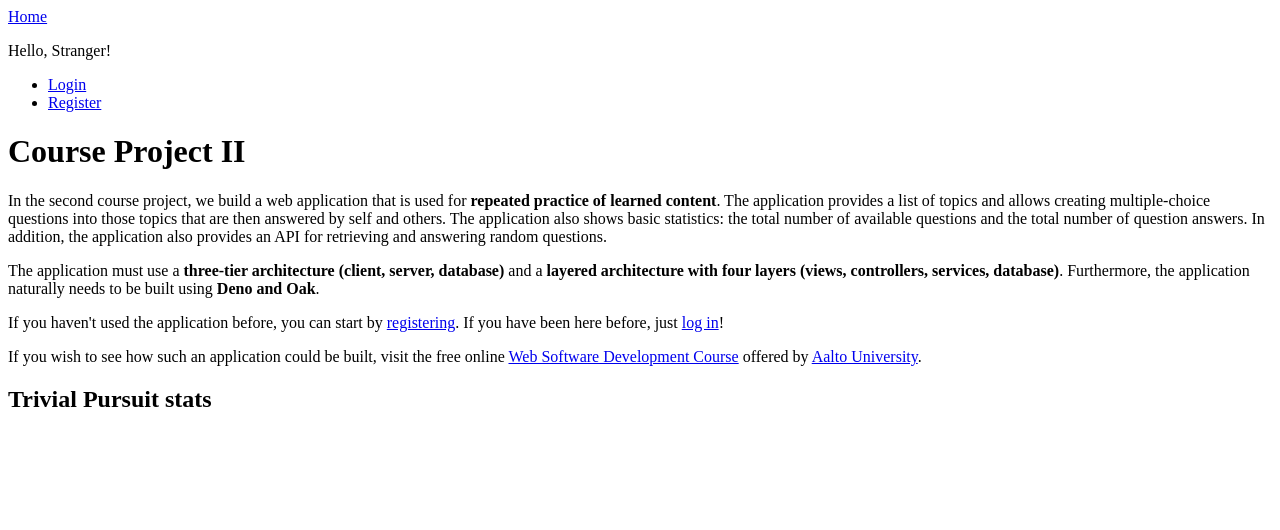
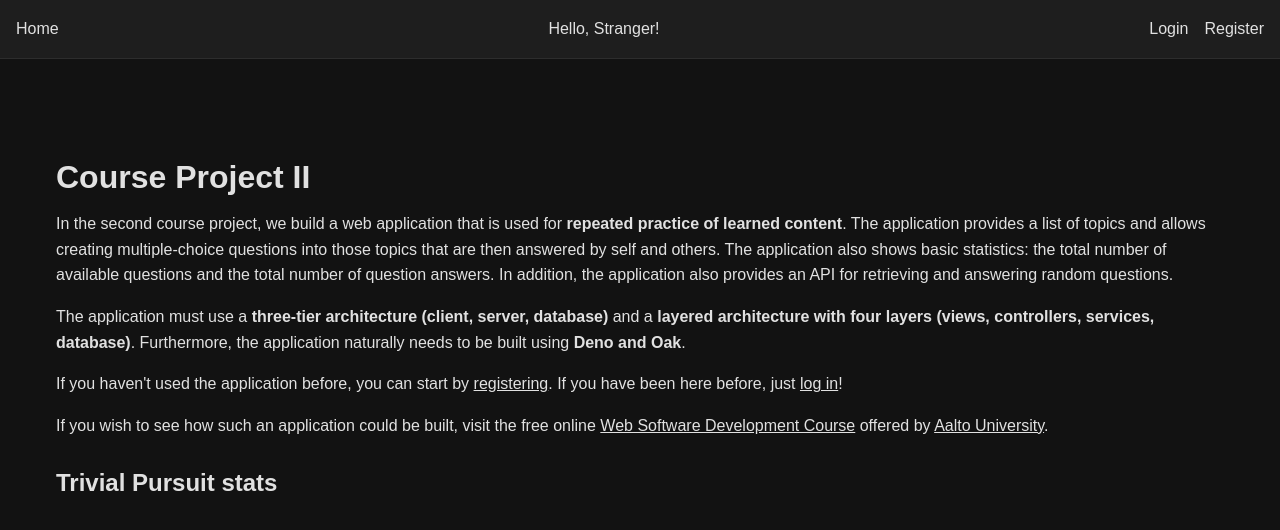
Before and after one commit to BaheYaich/Aalto-fullstack-course-project-ii-deployment, a SvelteKit app in the folder drill-and-practice/frontend/: page / in a window 1280 px wide. Shown: the top 530 px of the page. Built offline with nearby package versions, Linux system fonts and the light colour scheme; no server answers.

Commit message:
Chapter-35: Adding a CSS baseline before introducing Tailwind

```diff
--- a/drill-and-practice/frontend/src/app.html
+++ b/drill-and-practice/frontend/src/app.html
@@ -3,10 +3,13 @@
 	<head>
 		<meta charset="utf-8" />
 		<link rel="icon" href="%sveltekit.assets%/favicon.png" />
+		<link rel="stylesheet" href="%sveltekit.assets%/styles.css" />
 		<meta name="viewport" content="width=device-width, initial-scale=1" />
 		%sveltekit.head%
 	</head>
 	<body data-sveltekit-preload-data="hover">
-		<div style="display: contents">%sveltekit.body%</div>
+		<div style="display: contents">
+			%sveltekit.body%
+		  </div>
 	</body>
 </html>
--- a/drill-and-practice/frontend/src/lib/components/authenticated/Navbar.svelte
+++ b/drill-and-practice/frontend/src/lib/components/authenticated/Navbar.svelte
@@ -13,7 +13,7 @@
       <li>
         <!-- Logout form using POST method -->
         <form method="POST" action="/auth/logout">
-          <input type="submit" value="Logout" />
+          <button class="button" type="submit">Logout</button>
         </form>
       </li>
     </ul>
@@ -25,3 +25,36 @@
     </ul>
   {/if}
 </nav>
+
+<style>
+  nav {
+    display: flex;
+    justify-content: space-between;
+    align-items: center;
+    padding: 1rem;
+    background-color: var(--bg-secondary);
+    border-bottom: 1px solid var(--bg-tertiary);
+    width: 100%;
+    position: sticky;
+    top: 0;
+    z-index: 100;
+
+    p {
+      margin: 0;
+    }
+
+    a {
+      color: var(--text-primary);
+      text-decoration: none;
+    }
+
+    ul {
+      display: flex;
+      align-items: center;
+      gap: 1rem;
+      list-style: none;
+      margin: 0;
+      padding: 0;
+    }
+  }
+</style>
--- /dev/null
+++ b/drill-and-practice/frontend/src/lib/types.ts
@@ -0,0 +1,34 @@
+export interface User {
+    id: number;
+    email: string;
+    admin: boolean;
+    password?: string; // Optional since we might not always want to expose this
+    session_token?: string; // Optional since it's session-specific
+}
+
+export interface Topic {
+    id: number;
+    user_id: number;
+    name: string;
+}
+
+export interface Question {
+    id: number;
+    user_id: number;
+    topic_id: number;
+    question_text: string;
+}
+
+export interface QuestionAnswerOption {
+    id: number;
+    question_id: number;
+    option_text: string;
+    is_correct: boolean;
+}
+
+export interface QuestionAnswer {
+    id: number;
+    user_id: number;
+    question_id: number;
+    question_answer_option_id: number;
+}
--- a/drill-and-practice/frontend/src/routes/+layout.server.ts
+++ b/drill-and-practice/frontend/src/routes/+layout.server.ts
@@ -1,4 +1,10 @@
-export async function load({ locals }) {
+import type { User } from '$lib/types';
+
+interface Locals {
+    user?: User | null;
+}
+
+export async function load({ locals }: { locals: Locals }) {
     return {
         user: locals.user || null
     };
--- a/drill-and-practice/frontend/src/routes/+layout.svelte
+++ b/drill-and-practice/frontend/src/routes/+layout.svelte
@@ -1,10 +1,23 @@
 <script>
-    import Navbar from '$lib/components/authenticated/Navbar.svelte';
-    let { data, children } = $props(); // Use $props to get data and children
-  </script>
+	import Navbar from '$lib/components/authenticated/Navbar.svelte';
+	let { data, children } = $props();
+</script>
 
-  <Navbar {data} />  <!-- Pass data to the Navbar component -->
+<Navbar {data} />
 
-  <div class="container">
-    {@render children?.()} <!-- Render the children slot -->
-  </div>
+<main class="main-container">
+	{@render children?.()}
+	<!-- Render the children slot -->
+</main>
+
+<style>
+	main.main-container {
+		padding: 5rem 1rem 5rem 1rem;
+		max-width: 1200px;
+		margin: 0 auto;
+		display: grid;
+		place-items: start;
+    grid-template-columns: 1fr;
+    width: 100%;
+	}
+</style>
--- a/drill-and-practice/frontend/src/routes/+page.svelte
+++ b/drill-and-practice/frontend/src/routes/+page.svelte
@@ -35,3 +35,10 @@
 </p>
 
 <h2>Trivial Pursuit stats</h2>
+
+<style>
+	h2 {
+		margin-top: 2rem;
+	}
+
+</style>
--- a/drill-and-practice/frontend/src/routes/auth/login/+page.svelte
+++ b/drill-and-practice/frontend/src/routes/auth/login/+page.svelte
@@ -1,13 +1,53 @@
-<h1>Login Form</h1>
+<article class="container">
+	<h1>Sign in</h1>
 
-<form method="POST">
-  <label for="email">Email:</label><br />
-  <input id="email" type="email" name="email" required /><br />
+	<form method="POST">
+		<label for="email">Email:</label>
+		<input id="email" type="email" name="email" required />
 
-  <label for="password">Password:</label><br />
-  <input id="password" type="password" name="password" required /><br />
+		<label for="password">Password:</label>
+		<input id="password" type="password" name="password" required />
 
-  <input type="submit" value="Login" />
-</form>
+		<button class="button" type="submit">Login</button>
+	</form>
 
-<a href="/auth/register">Not yet registered? Register here.</a>
+	<a href="/auth/register">Not yet registered? Register here.</a>
+</article>
+
+<style>
+	.container {
+		display: flex;
+		flex-direction: column;
+		gap: 1rem;
+    margin: 0 auto;
+		max-width: 400px;
+		padding: 2rem;
+		background-color: var(--bg-secondary);
+		border-radius: 8px;
+		box-shadow: 0 0 10px rgba(0, 0, 0, 0.2);
+    width: 100%;
+	}
+
+	form {
+		display: flex;
+		flex-direction: column;
+		gap: 1rem;
+	}
+
+	input {
+		padding: 0.5rem;
+		border: 1px solid var(--bg-tertiary);
+		background-color: var(--bg-primary);
+		color: var(--text-primary);
+		border-radius: 4px;
+	}
+
+  .button {
+		border: none;
+		cursor: pointer;
+	}
+
+	.button:hover {
+		background-color: var(--accent-secondary);
+	}
+</style>
--- a/drill-and-practice/frontend/src/routes/auth/register/+page.svelte
+++ b/drill-and-practice/frontend/src/routes/auth/register/+page.svelte
@@ -38,7 +38,7 @@
 					goto(result.data.redirect);
 				}
 			} else if (result.type === 'failure') {
-                const errors = result.data?.errors as Record<string, string> || {};
+				const errors = (result.data?.errors as Record<string, string>) || {};
 				notificationKey++;
 				notification = {
 					type: 'error',
@@ -49,40 +49,15 @@
 	};
 </script>
 
-<style>
-    .input-container {
-        margin-bottom: 1rem;
-    }
-
-    .error {
-        color: rgb(239, 68, 68);
-        font-size: 0.875rem;
-        margin-top: 0.25rem;
-    }
-
-    input {
-        width: 100%;
-        padding: 0.5rem;
-        border: 1px solid #ccc;
-        border-radius: 4px;
-    }
-
-    input.error-field {
-        border-color: rgb(239, 68, 68);
-    }
-</style>
-
 {#if notification}
 	{#key notificationKey}
-        <Notification
-            message={notification.message}
-            type={notification.type}
-        />
+		<Notification message={notification.message} type={notification.type} />
 	{/key}
 {/if}
 
+<article class="container">
+	<h1>Sign up</h1>
 	<form method="POST" use:enhance={handleSubmit}>
-    <div class="input-container">
 		<label for="email">Email:</label>
 		<input
 			type="email"
@@ -95,9 +70,7 @@
 		{#if form?.errors?.email}
 			<p class="error" transition:fade>{form.errors.email}</p>
 		{/if}
-    </div>
 
-    <div class="input-container">
 		<label for="password">Password:</label>
 		<input
 			type="password"
@@ -110,9 +83,53 @@
 		{#if form?.errors?.password}
 			<p class="error" transition:fade>{form.errors.password}</p>
 		{/if}
-    </div>
 
-    <button type="submit" disabled={isSubmitting}>
+		<button class="button" type="submit" disabled={isSubmitting}>
 			{isSubmitting ? 'Registering...' : 'Register'}
 		</button>
 	</form>
+	<a href="/auth/login">Already registered? Login here.</a>
+</article>
+
+<style>
+	.container {
+		display: flex;
+		flex-direction: column;
+		gap: 1rem;
+		max-width: 400px;
+		margin: 0 auto;
+		padding: 2rem;
+		background-color: var(--bg-secondary);
+		border-radius: 8px;
+		box-shadow: 0 0 10px rgba(0, 0, 0, 0.2);
+        width: 100%;
+	}
+
+	form {
+		display: flex;
+		flex-direction: column;
+		gap: 1rem;
+	}
+
+	.error {
+		color: var(--error);
+		font-size: 0.875rem;
+		margin-top: 0.25rem;
+	}
+
+	input {
+		padding: 0.5rem;
+		border: 1px solid var(--bg-tertiary);
+		background-color: var(--bg-primary);
+		color: var(--text-primary);
+		border-radius: 4px;
+	}
+
+	input.error-field {
+		border-color: var(--error);
+	}
+
+	.button:hover {
+		background-color: var(--accent-secondary);
+	}
+</style>
--- /dev/null
+++ b/drill-and-practice/frontend/static/styles.css
@@ -0,0 +1,153 @@
+/* CSS Variables */
+:root {
+	/* Background colors - from darkest to lightest */
+	--bg-primary: #121212; /* Main background */
+	--bg-secondary: #1e1e1e; /* Slightly lighter background for cards/sections */
+	--bg-tertiary: #2d2d2d; /* For hover states and highlights */
+
+	/* Text colors */
+	--text-primary: #e1e1e1; /* Main text color, not pure white */
+	--text-secondary: #a0a0a0; /* Secondary text, like subtitles */
+	--text-muted: #6c7280; /* Muted text, like placeholders */
+
+	/* Accent colors */
+	--accent-primary: #7c3aed; /* Primary accent */
+	--accent-secondary: #5b21b6; /* Darker accent for hover states */
+
+	/* Status colors */
+	--success: #059669; /* Success states */
+	--error: #dc2626; /* Error states */
+	--warning: #d97706; /* Warning states */
+  --error-dark: #cc0000;
+}
+
+body {
+	background-color: var(--bg-primary);
+	color: var(--text-primary);
+}
+
+/* For better readability */
+p,
+li, button {
+	line-height: 1.6;
+}
+
+/* Links */
+a {
+	color: var(--accent-primary);
+}
+
+a:hover {
+	color: var(--accent-secondary);
+}
+
+/* CSS reset */
+/* Box sizing rules */
+*,
+*::before,
+*::after {
+	box-sizing: border-box;
+}
+
+/* Prevent font size inflation */
+html {
+	-moz-text-size-adjust: none;
+	-webkit-text-size-adjust: none;
+	text-size-adjust: none;
+	scroll-behavior: smooth;
+}
+
+/* Remove default margin in favour of better control in authored CSS */
+body,
+h1,
+h2,
+h3,
+h4,
+p,
+figure,
+blockquote,
+dl,
+dd {
+	margin-block-end: 0;
+}
+
+/* Remove list styles on ul, ol elements with a list role, which suggests default styling will be removed */
+ul[role='list'],
+ol[role='list'] {
+	list-style: none;
+}
+
+/* Set core body defaults */
+body {
+	position: relative;
+	font-family: Arial, sans-serif;
+	margin: 0;
+	padding: 0;
+	display: grid;
+	place-items: center;
+}
+
+/* Set shorter line heights on headings and interactive elements */
+h1,
+h2,
+h3,
+h4,
+input,
+label {
+	line-height: 1.1;
+}
+
+/* Balance text wrapping on headings */
+h1,
+h2,
+h3,
+h4 {
+	text-wrap: balance;
+}
+
+/* A elements that don't have a class get default styles */
+a:not([class]) {
+	text-decoration-skip-ink: auto;
+	color: currentColor;
+}
+
+/* Make images easier to work with */
+img,
+picture {
+	max-width: 100%;
+	display: block;
+}
+
+/* Inherit fonts for inputs and buttons */
+input,
+button,
+textarea,
+select {
+	font-family: inherit;
+	font-size: inherit;
+}
+
+/* Make sure textareas without a rows attribute are not tiny */
+textarea:not([rows]) {
+	min-height: 10em;
+}
+
+/* Anything that has been anchored to should have extra scroll margin */
+:target {
+	scroll-margin-block: 5ex;
+}
+
+/* Default button */
+button {
+	cursor: pointer;
+	width: 100%;
+	padding: 0.5rem;
+	border: 1px solid var(--bg-tertiary);
+	background-color: var(--accent-primary);
+	color: var(--text-primary);
+	border-radius: 4px;
+}
+
+button:hover {
+	background-color: var(--accent-secondary);
+}
```
Also changed, not shown: drill-and-practice/frontend/src/routes/topics/+page.svelte (+155 -9 lines). Lines whose indentation alone changed are shown as unchanged.
